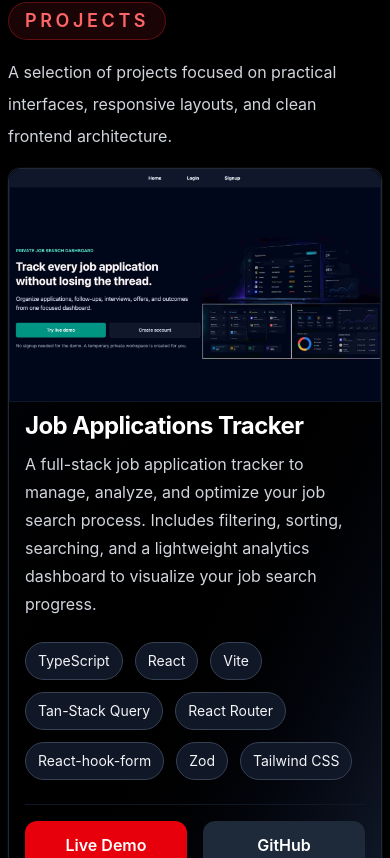
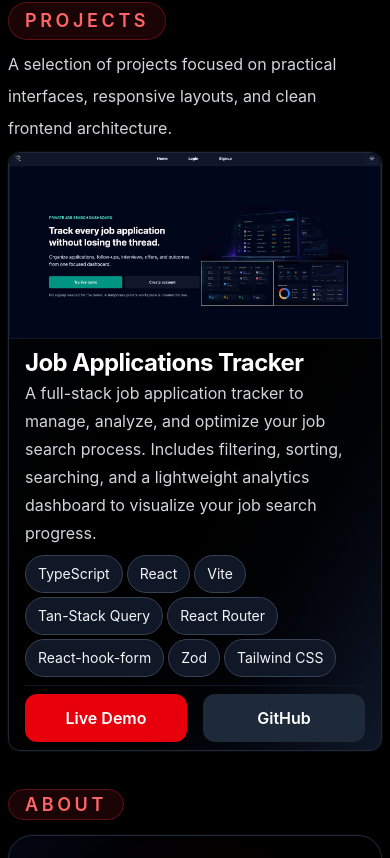
Before and after one commit to ReySlash/Portfolio_landing_page, a React (Vite) app: page / in a window 390 px wide. Shown: the part 866-1724 px from the top of the page. Built offline with nearby package versions, Linux system fonts and the light colour scheme.

Commit message:
improved about & project sections overall responsiveness

```diff
--- a/src/App.tsx
+++ b/src/App.tsx
@@ -7,7 +7,7 @@ import Projects from "./components/Projects";
 
 const App = () => {
   return (
-    <div className="flex flex-col overflow-x-clip pt-16 px-2 md:px-4 lg:px-20 gap-10">
+    <div className="container px-2 mx-auto flex flex-col overflow-x-clip pt-16 gap-10">
       <NavBar />
       <Hero />
       <Projects />
--- a/src/components/About.tsx
+++ b/src/components/About.tsx
@@ -4,10 +4,9 @@ import Reveal from "./Reveal";
 
 function About() {
   return (
-    <section id="about" className="scroll-mt-24">
-      <div className="mx-auto flex max-w-7xl flex-col gap-5">
-        <Reveal className="max-w-3xl space-y-4 text-left">
-          <span className="inline-flex w-fit rounded-full border border-red-500/30 bg-red-500/10 px-4 py-1 text-lg font-semibold uppercase tracking-[0.2em] text-red-400">
+    <section id="about" className="scroll-mt-24 flex flex-col gap-4">
+      <Reveal className="max-w-3xl">
+        <span className="w-fit rounded-full border border-red-500/30 bg-red-500/10 px-4 py-1 text-lg font-semibold uppercase tracking-[0.2em] text-red-400">
           About
         </span>
       </Reveal>
@@ -23,7 +22,6 @@ function About() {
           <AboutDescription />
         </div>
       </Reveal>
-      </div>
     </section>
   );
 }
--- a/src/components/ProjectCard.tsx
+++ b/src/components/ProjectCard.tsx
@@ -8,15 +8,16 @@ function ProjectCard({ project }: Props) {
   return (
     <div className="flex flex-col gap-2 rounded-xl border border-gray-800 bg-linear-to-br from-gray-950 via-black to-gray-900 shadow-[0_0_0_1px_rgba(255,255,255,0.03)] hover:border-red-600">
       <img
-        className="aspect-16/10 rounded-t-xl border border-gray-900 object-cover"
+        className="aspect-10/5 rounded-t-xl border border-gray-900 object-cover"
         src={project.thumbnail}
         alt={project.name}
       />
-      <div className="flex flex-col gap-2 px-4 pb-4">
-        <h3 className="text-2xl font-bold tracking-tight">{project.name}</h3>
-        <p className="leading-7 text-gray-300">{project.description}</p>
-
-        <div className="flex flex-wrap items-center gap-3 py-4 text-sm">
+      <div className="flex flex-col gap-1 px-4 pb-2">
+        <div>
+          <h3 className="text-2xl font-bold tracking-tight">{project.name}</h3>
+          <p className="leading-7 text-gray-300">{project.description}</p>
+        </div>
+        <div className="flex flex-wrap items-center gap-1 py-1 text-sm">
           {project.techTags.map((tag) => (
             <span
               className="rounded-full border border-gray-700 bg-gray-900 px-3 py-2 text-gray-100 transition-colors duration-150 hover:border-red-500/50 hover:text-white"
@@ -26,7 +27,7 @@ function ProjectCard({ project }: Props) {
             </span>
           ))}
         </div>
-        <div className="flex gap-4 border-t border-gray-900 pt-4">
+        <div className="flex gap-4 border-t border-gray-900 pt-2">
           {project.liveDemoUrl && (
             <a
               className="flex min-h-12 flex-1 items-center justify-center rounded-xl bg-red-600 px-5 py-3 font-semibold text-white transition-all duration-150 hover:scale-[1.02] hover:cursor-pointer hover:bg-red-500 active:scale-[0.98] sm:max-w-48"
--- a/src/components/Projects.tsx
+++ b/src/components/Projects.tsx
@@ -4,9 +4,8 @@ import Reveal from "./Reveal";
 
 function Projects() {
   return (
-    <section id="projects" className="scroll-mt-24 bg-linear-to-br w-full">
-      <div className="mx-auto flex max-w-7xl flex-col gap-5">
-        <Reveal className="w-full space-y-4 text-left">
+    <section id="projects" className="scroll-mt-24 w-full">
+      <Reveal className="w-full space-y-2 text-left">
         <span className="inline-flex w-fit rounded-full border border-red-500/30 bg-red-500/10 px-4 py-1 text-lg font-semibold uppercase tracking-[0.2em] text-red-400">
           Projects
         </span>
@@ -20,7 +19,6 @@ function Projects() {
           ))}
         </div>
       </Reveal>
-      </div>
     </section>
   );
 }
--- a/src/data/projects.ts
+++ b/src/data/projects.ts
@@ -21,6 +21,7 @@ const projects: Project[] = [
     githubUrl: "https://github.com/reyslash/job-application-tracker",
     thumbnail: JatThumbnail,
   },
+
   // Add more projects here
 ];
 
```
Lines whose indentation alone changed are shown as unchanged.
